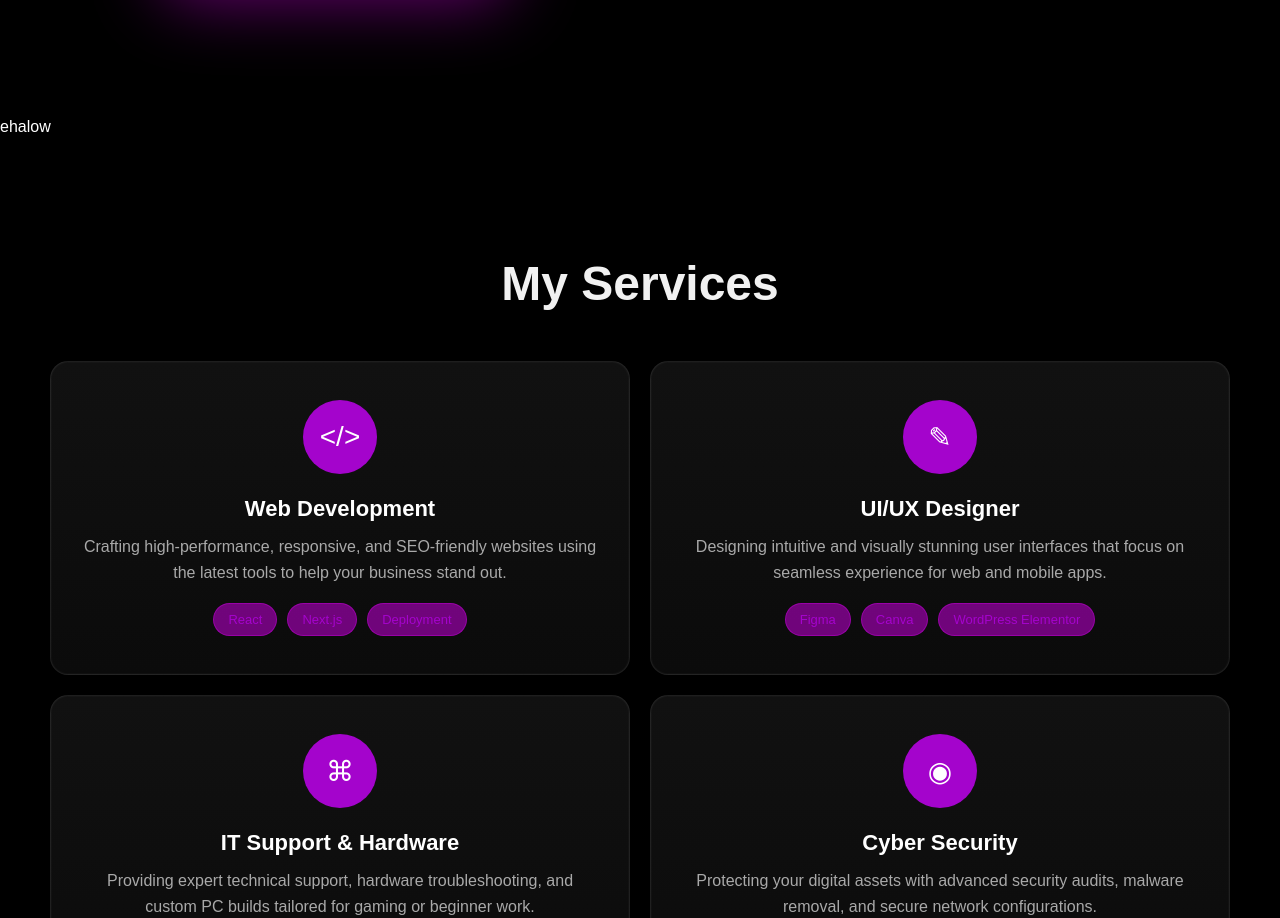
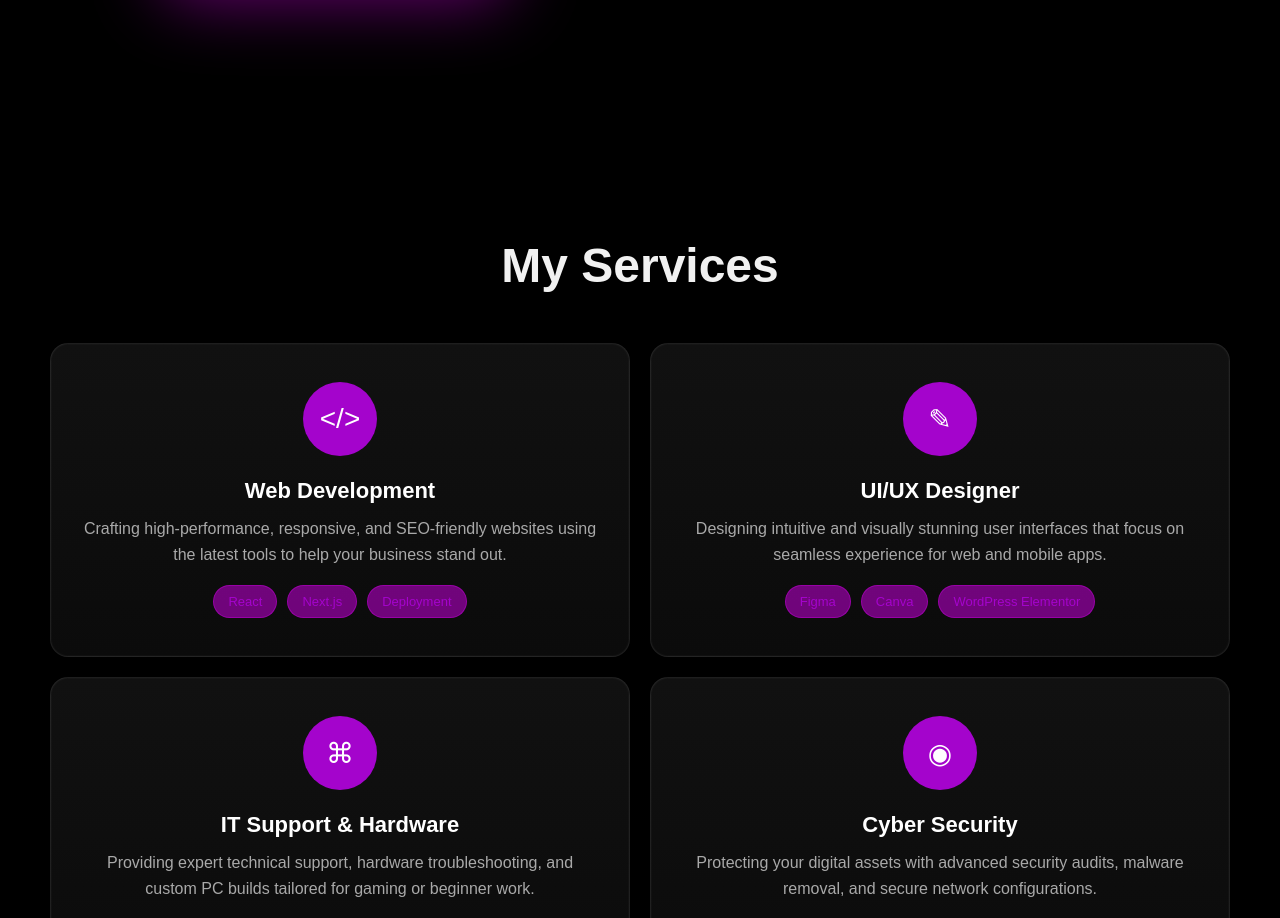
Before and after one commit to Lester948/My-first-Portfolio, a plain HTML site: page portfolio/index.html in a window 1280 px wide. Shown: the part 1330-2248 px from the top of the page. Drawn offline with Linux system fonts and the light colour scheme.

Commit message:
uhab talib

```diff
--- a/portfolio/index.html
+++ b/portfolio/index.html
@@ -84,7 +84,7 @@
     </div>
 
   </div>
-</section><p>ehalow</p>
+</section>
 
   <section id="service" class="service-section">
     <h2 class="section-title">My Services</h2>
```
